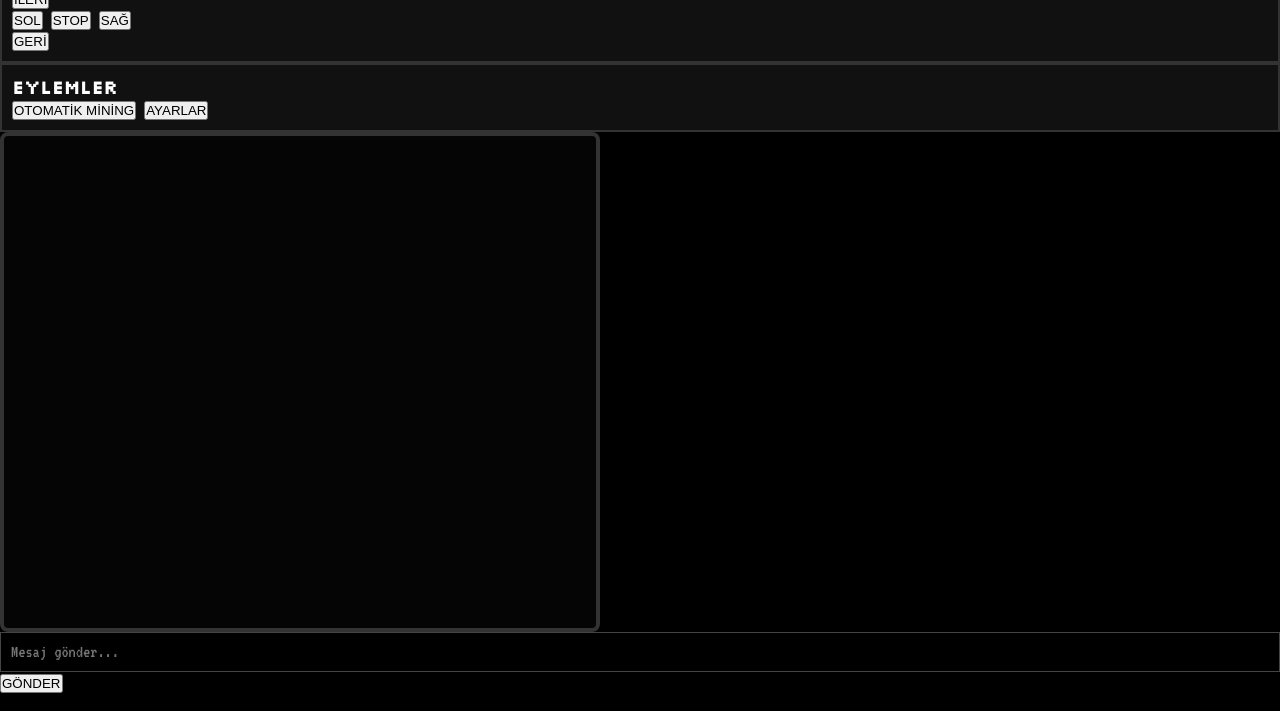
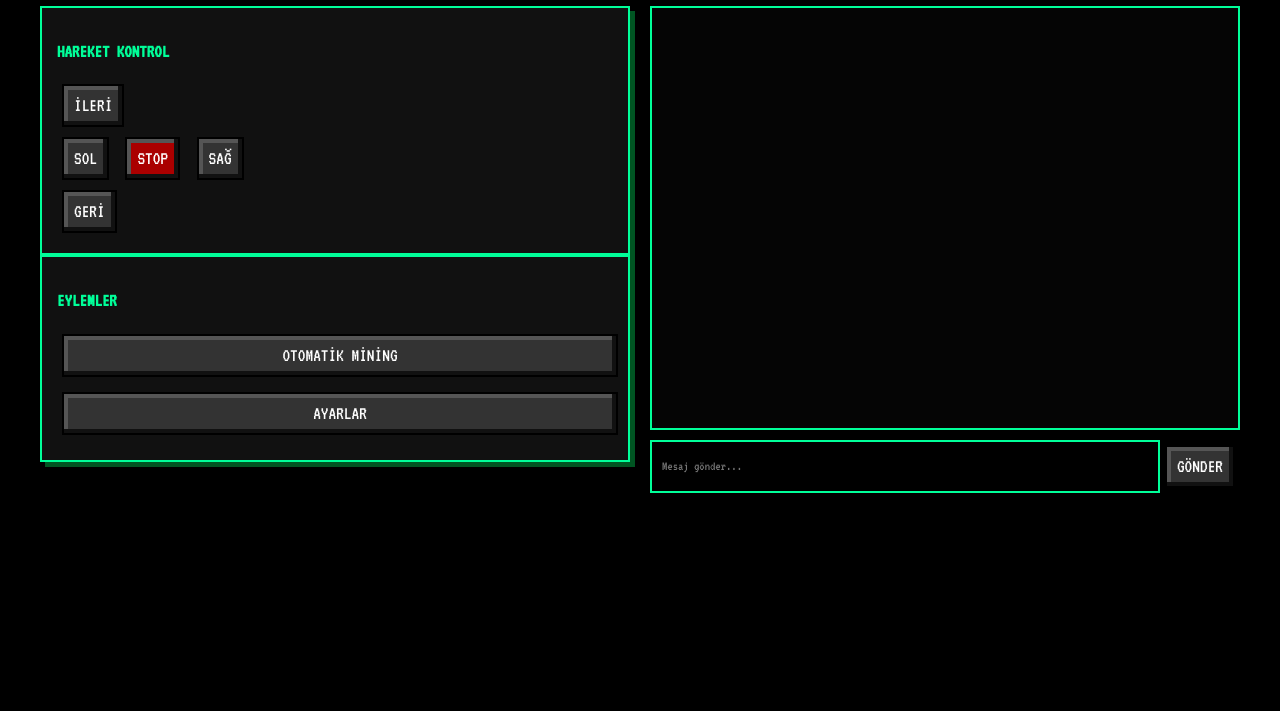
Before and after one commit to Sunay16018/Afk-Client, a website: page index.html in a window 1280 px wide. Shown: the part 89-800 px from the top of the page. Drawn offline with nearby package versions, Linux system fonts and the light colour scheme; no server answers.

Commit message:
Update style.css

```diff
--- a/style.css
+++ b/style.css
@@ -1,30 +1,97 @@
-@import url('https://fonts.googleapis.com/css2?family=Silkscreen&family=VT323&display=swap');
-* { box-sizing: border-box; margin: 0; padding: 0; }
-body { background: #000; color: #fff; height: 100vh; overflow: hidden; font-family: 'Silkscreen'; }
+:root {
+    --bg: #000;
+    --green: #0f9;
+    --dark-green: #052;
+    --mc-btn: #333;
+}
 
-.layout { display: flex; height: 100vh; padding: 10px; gap: 10px; }
-.sidebar { width: 300px; display: flex; flex-direction: column; gap: 10px; border-right: 2px solid #222; }
-.card { background: #111; padding: 10px; border: 2px solid #333; }
-input, select { width: 100%; padding: 10px; background: #000; color: #0f9; border: 1px solid #444; font-family: 'VT323'; font-size: 18px; outline: none; }
+body {
+    background: var(--bg);
+    color: var(--green);
+    font-family: 'VT323', monospace;
+    margin: 0;
+    overflow: hidden;
+}
 
-.btn { border: 3px solid #000; color: #fff; padding: 10px; cursor: pointer; font-family: 'Silkscreen'; font-size: 10px; }
-.green { background: #2d7d32; } .red { background: #a32b2b; } .blue { background: #2b56a3; } .gray { background: #444; }
+.container { padding: 20px; max-width: 1200px; margin: auto; }
 
-/* D-PAD */
-.dpad-box { display: flex; flex-direction: column; align-items: center; gap: 5px; padding: 10px; background: #111; }
-.dp-mid { display: flex; gap: 5px; }
-.dp { width: 50px; height: 50px; background: #222; border: 3px solid #000; color: #fff; cursor: pointer; }
-.stop { background: #a32b2b; }
+.neon-green { text-shadow: 0 0 10px var(--green); }
 
-/* Terminal (SABİT) */
-.console { flex: 1; display: flex; justify-content: center; align-items: center; }
-.terminal { width: 100%; max-width: 600px; height: 500px; background: #050505; border: 4px solid #333; display: flex; flex-direction: column; border-radius: 8px; }
-.term-head { background: #1a1a1a; padding: 10px; text-align: center; color: #0f9; font-size: 12px; }
-.logs { flex: 1; padding: 15px; overflow-y: scroll; font-family: 'VT323'; font-size: 20px; color: #aaa; }
-.chat-bar { display: flex; padding: 10px; background: #111; border-top: 2px solid #333; }
-.chat-bar input { flex: 1; margin: 0; }
+.main-layout {
+    display: grid;
+    grid-template-columns: 1fr 1fr;
+    gap: 20px;
+    height: 500px;
+}
+
+.card {
+    background: #111;
+    border: 2px solid var(--green);
+    padding: 15px;
+    box-shadow: 5px 5px 0px var(--dark-green);
+}
+
+/* Terminal Tasarımı */
+.terminal-container {
+    display: flex;
+    flex-direction: column;
+}
+
+.terminal {
+    background: #050505;
+    border: 2px solid var(--green);
+    height: 400px;
+    overflow-y: auto;
+    padding: 10px;
+    font-size: 1.2rem;
+    scrollbar-width: thin;
+    scrollbar-color: var(--green) #000;
+}
+
+.terminal p { margin: 5px 0; border-bottom: 1px solid #111; }
+
+/* 3D Minecraft Butonları */
+button {
+    background: var(--mc-btn);
+    color: white;
+    border: 2px solid #000;
+    box-shadow: inset -4px -4px 0px #111, inset 4px 4px 0px #555;
+    padding: 10px;
+    cursor: pointer;
+    font-family: 'VT323';
+    font-size: 1.2rem;
+    margin: 5px;
+}
+
+button:active { box-shadow: inset 4px 4px 0px #111; }
+
+.stop-btn { background: #a00; }
+.action-btn { width: 100%; margin-bottom: 10px; }
 
 /* Modal */
-.modal { position: fixed; inset: 0; background: rgba(0,0,0,0.95); display: none; align-items: center; justify-content: center; z-index: 1000; }
-.modal-content { background: #111; padding: 30px; border: 4px solid #0f9; width: 320px; text-align: center; }
-.row { display: flex; justify-content: space-between; margin-bottom: 15px; }
+.modal {
+    display: none;
+    position: fixed;
+    top: 0; left: 0; width: 100%; height: 100%;
+    background: rgba(0,0,0,0.8);
+    justify-content: center;
+    align-items: center;
+    z-index: 100;
+}
+
+.modal-content {
+    background: #111;
+    border: 4px double var(--green);
+    padding: 30px;
+    text-align: center;
+}
+
+.input-area { display: flex; margin-top: 10px; }
+.input-area input {
+    flex: 1;
+    background: #000;
+    border: 2px solid var(--green);
+    color: var(--green);
+    padding: 10px;
+    font-family: 'VT323';
+}
```
